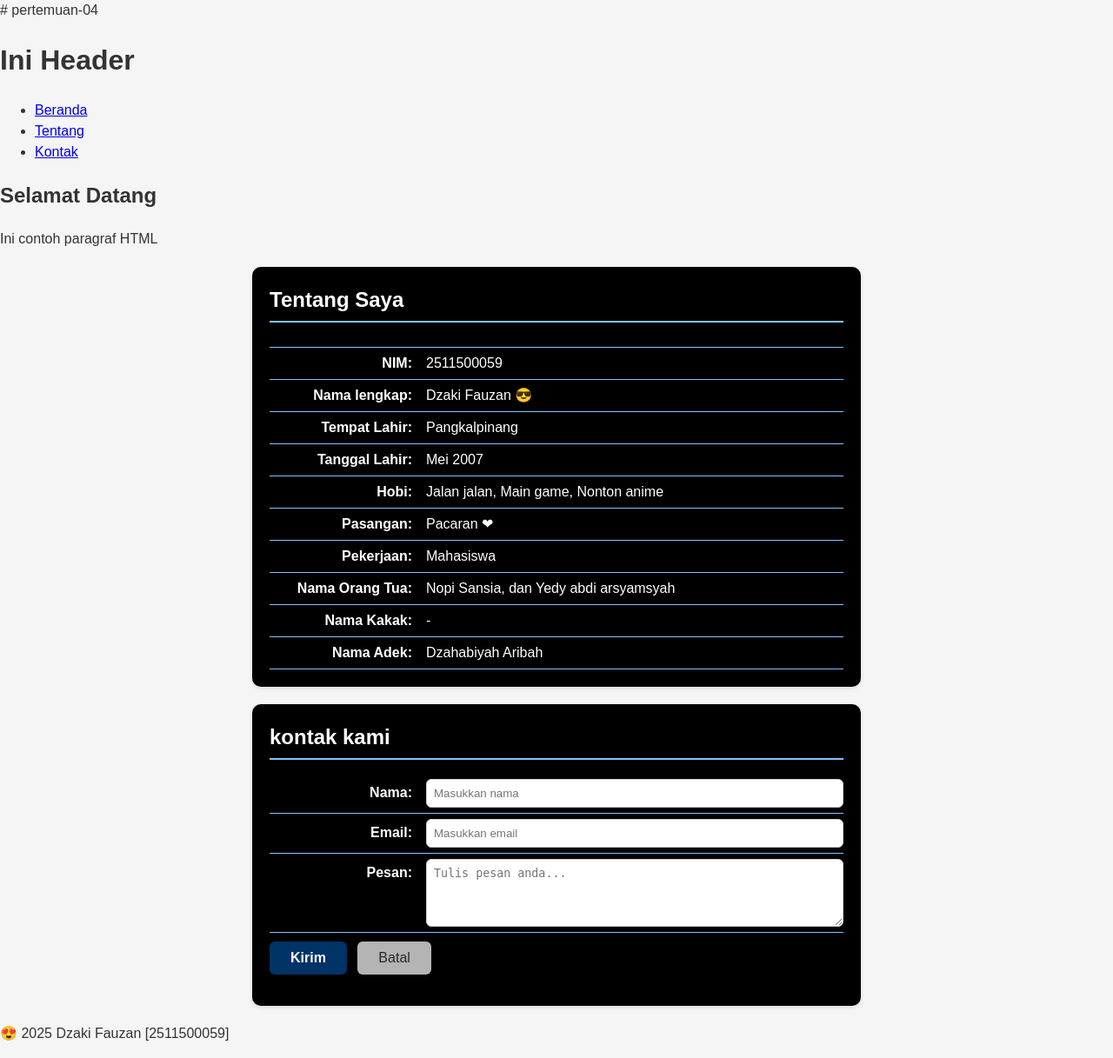
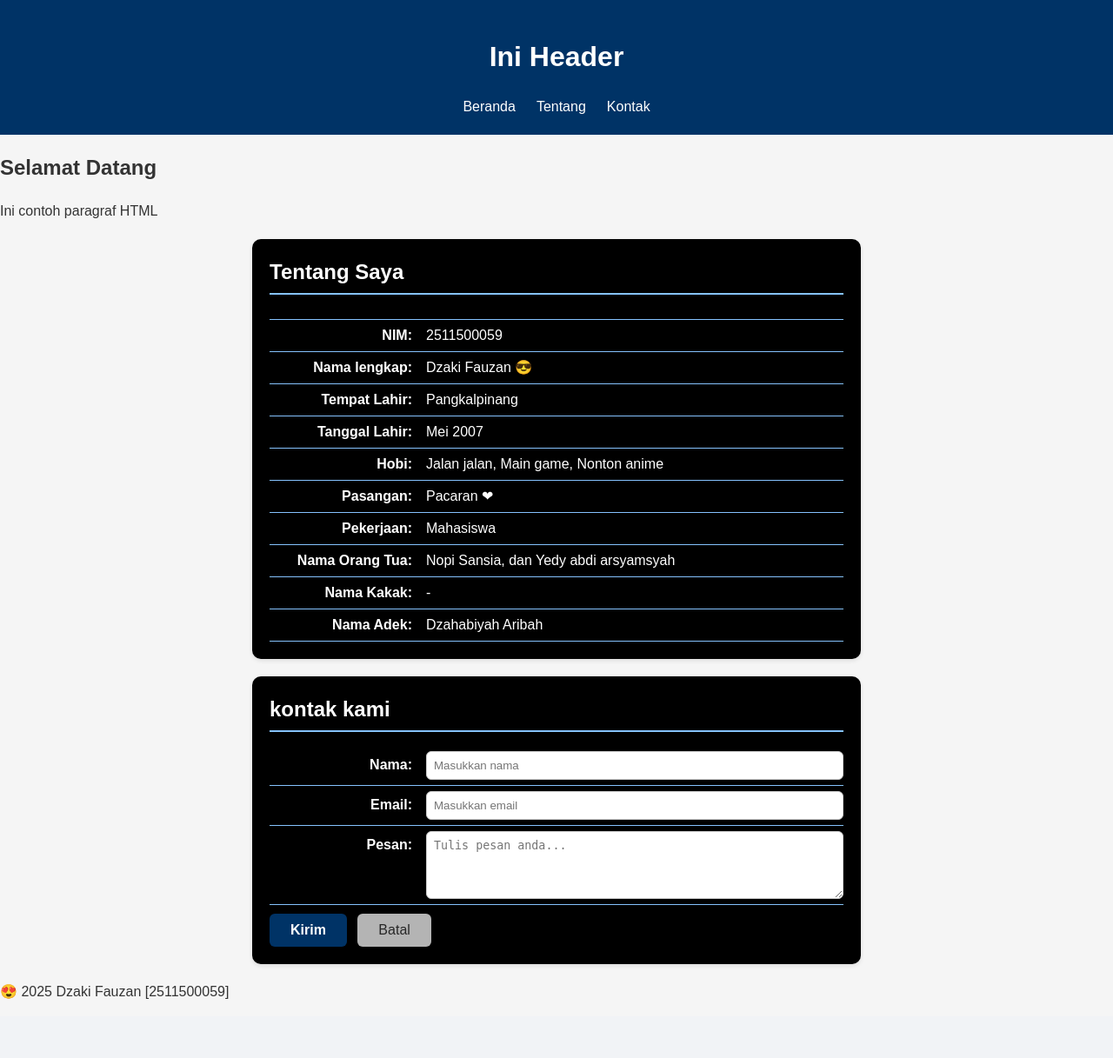
Before and after one commit to DzakiFauzan-bot/2511500059-PWD-TI1B-25260, a PHP site: page /pertemuan-04/index.html in a window 1280 px wide. Shown: the whole page at 87% size. After the commit the page ends 1149 px from the top, so only its background shows below. Run offline with PHP 8.4, Linux system fonts and the light colour scheme.

Commit message:
styling header

```diff
--- a/pertemuan-04/index.html
+++ b/pertemuan-04/index.html
@@ -1,4 +1,3 @@
-# pertemuan-04
 
 <!DOCTYPE html>
 <html lang="en">
--- a/pertemuan-04/style.css
+++ b/pertemuan-04/style.css
@@ -8,6 +8,27 @@
     background: #f5f5f5;
     color :#333;
     line-height: 1.5;
+  }
+
+  header {
+    background: #003366;
+    color: #fff;
+    padding: 20px;
+    text-align: center;
+  }
+
+  header ul {
+    display: flex;
+    justify-content: center;
+    list-style: none;
+    padding: 0%;
+    margin: 10px 0 0;
+  }
+
+  header li a {
+    color: #fff;
+    text-decoration: none;
+    padding: 6px 12px;
   }
 
 #about,
```
Also changed, not shown: pertemuan-04/README.md.
